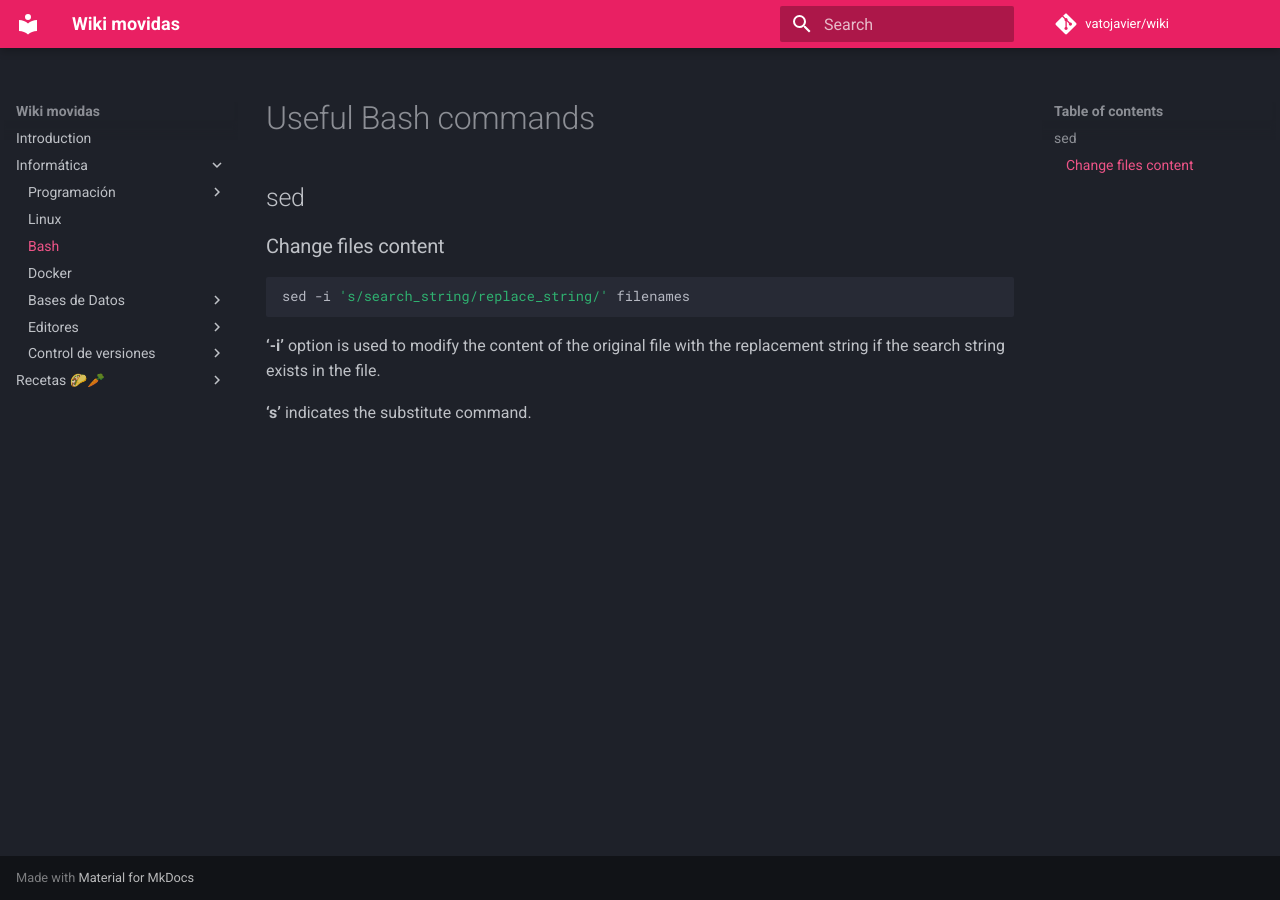
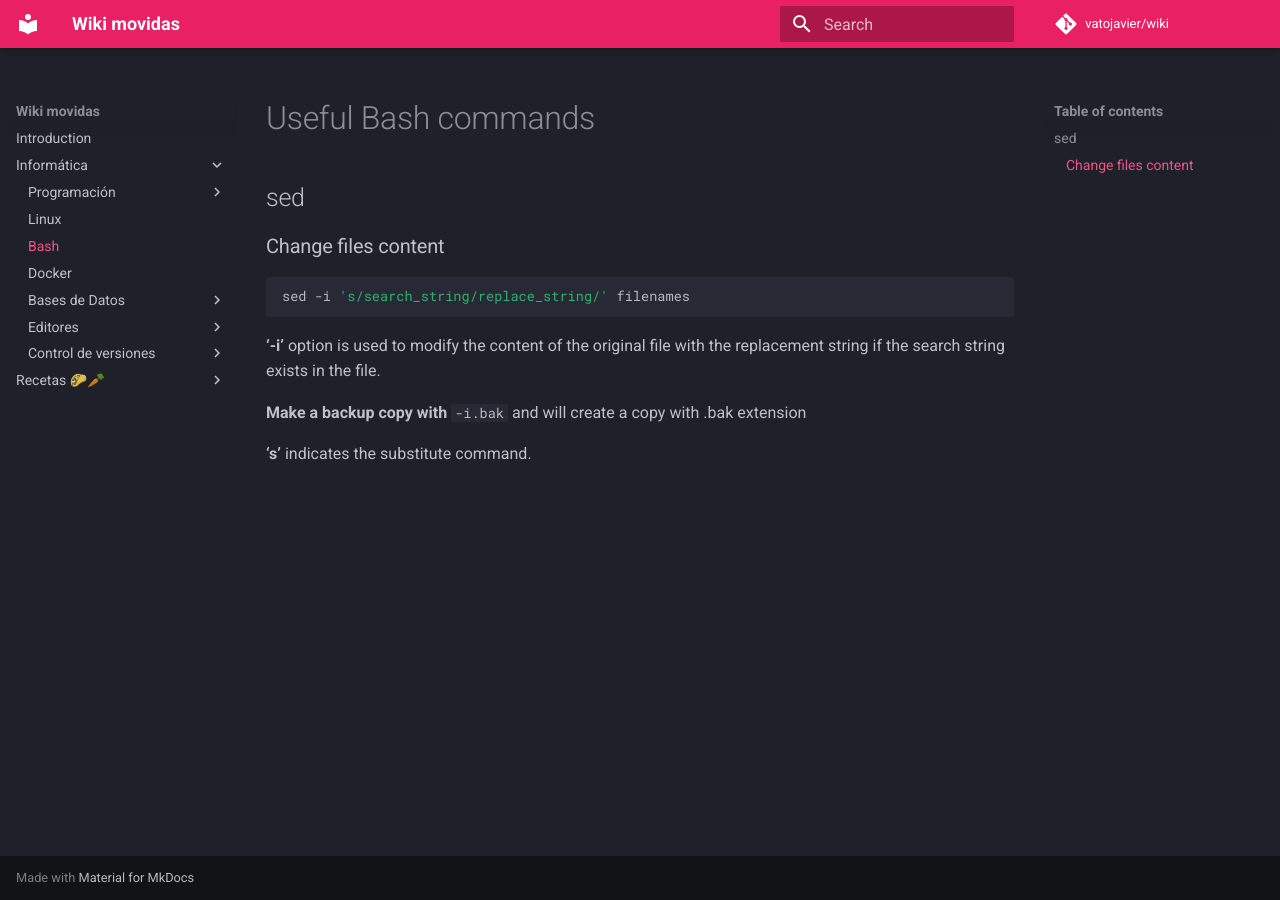
Before and after one commit to vatojavier/wiki, an MkDocs documentation site: the page built from docs/informatica/bash/bash.md, in a window 1280 px wide. Built offline with MkDocs 1.6.1 and Material for MkDocs 9.7.7, drawn with Linux system fonts in a browser that asks for light colours; comment, search, counter and statistics services are not loaded.

Commit message:
Update bash.md

```diff
--- a/docs/informatica/bash/bash.md
+++ b/docs/informatica/bash/bash.md
@@ -8,4 +8,6 @@ sed -i 's/search_string/replace_string/' filenames
 
 **‘-i’** option is used to modify the content of the original file with the replacement string if the search string exists in the file.
 
+**Make a backup copy with** `-i.bak` and will create a copy with .bak extension
+
 **‘s’** indicates the substitute command.
```
